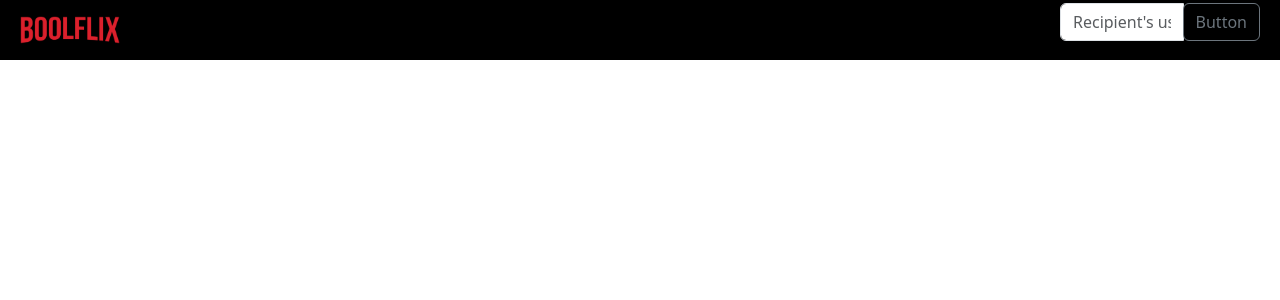
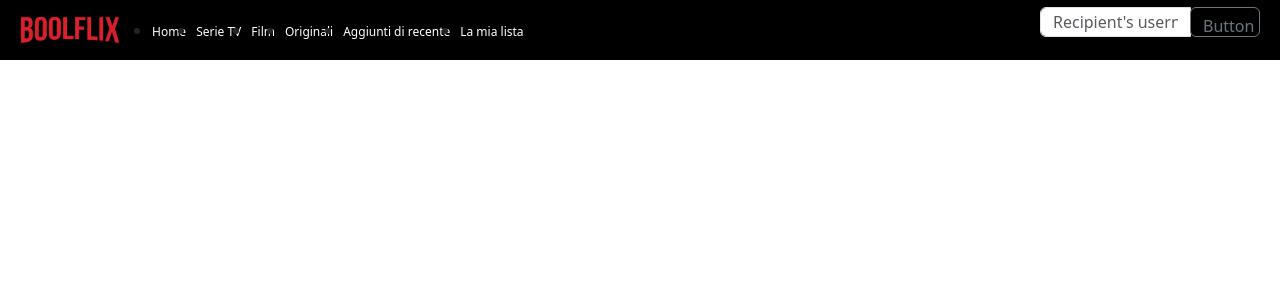
Before and after one commit to estherpinos/vite-boolfix, a Vue app: page / in a window 1280 px wide. Shown: the top 300 px of the page. Built offline with nearby package versions, Linux system fonts and the light colour scheme.

Commit message:
Add [menu]

```diff
--- a/src/components/Header.vue
+++ b/src/components/Header.vue
@@ -21,12 +21,22 @@ export default{
     <div class="contents-bar d-flex justify-content-between align-items-center ">
       <div class="logo d-flex align-items-center ">
         <img src="logo-boolflix.png" alt="">
+        <div class="menu-header d-flex align-items-center ">
+          <ul class=" d-inline-block d-flex ">
+            <li><a href="#">Home</a></li>
+            <li><a href="#">Serie TV</a></li>
+            <li><a href="#">Film</a></li>
+            <li><a href="#">Originali</a></li>
+            <li><a href="#">Aggiunti di recente</a></li>
+            <li><a href="#">La mia lista</a></li>
+          </ul>
+        </div>
       </div>
 
       <div class="input-group mb-3 search d-flex align-items-center">
-        <input type="text" class="form-control" placeholder="Recipient's username" v-model="store.datoInput" >
+        <input type="text" class="form-control src-bar" placeholder="Recipient's username" v-model="store.datoInput" >
         <div class="input-group-append">
-          <button class="btn btn-outline-secondary" type="button" @click="$emit ('go')">Button</button>
+          <button class="btn btn-outline-secondary btn-search" type="button" @click="$emit ('go')">Button</button>
         </div>
 
       </div>
@@ -42,9 +52,10 @@ export default{
 .bar{
   width: 100%;
   height: 60px;
-  padding: 20px;
     .contents-bar{
-      height: 100%;
+      height: 60px;
+      padding: 20px;
+
     }
       .logo{
         & img{
@@ -53,8 +64,43 @@ export default{
       }
 
       .search{
-        width:200px;
+        width:220px;
+        height: 30px;
+        margin: 0;
+
+        .src-bar{
+          width: 150px;
+          height: 30px;
+          margin: 0;
+        }
+
+        .btn-search{
+          width: 70px;
+          height: 30px;
+        }
       }
+
+      .menu-header{
+        height: 100%;
+        align-items: center;
+        display: flex;
+        ul{
+        text-decoration: none;
+        margin: 0;
+        li{
+          text-decoration: none;
+          margin-right: 10px;
+
+          a{
+            color: white;
+            text-decoration: none;
+            font-size: 12px;
+          }
+        }
+      }
+      }
+
+
 }
 
 </style>
```
